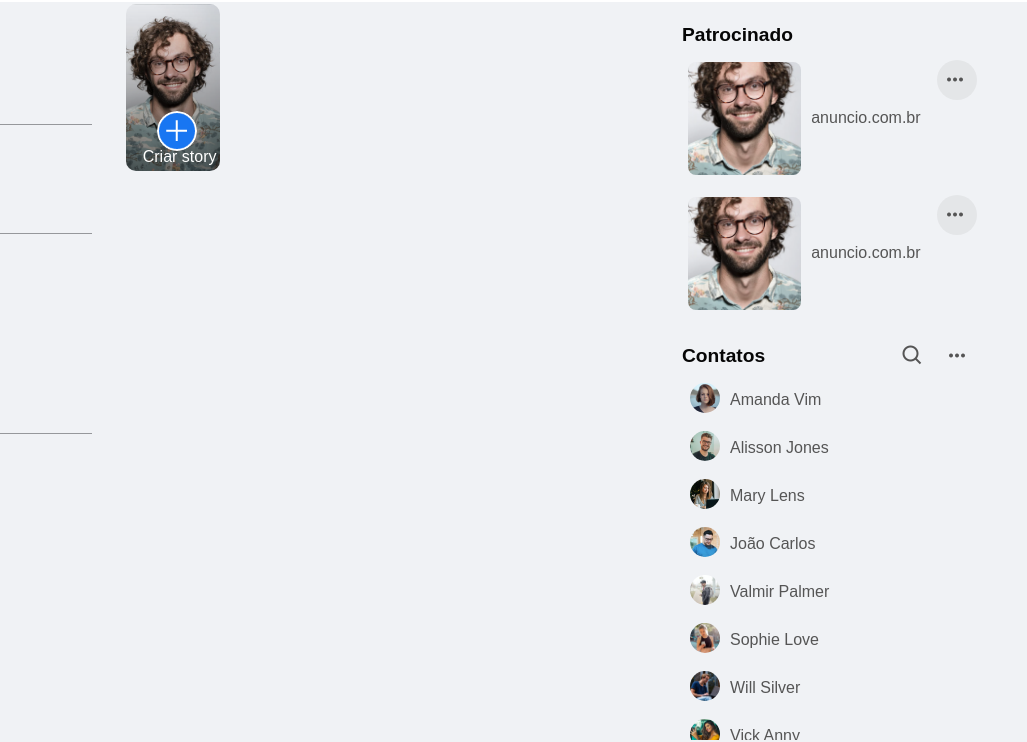
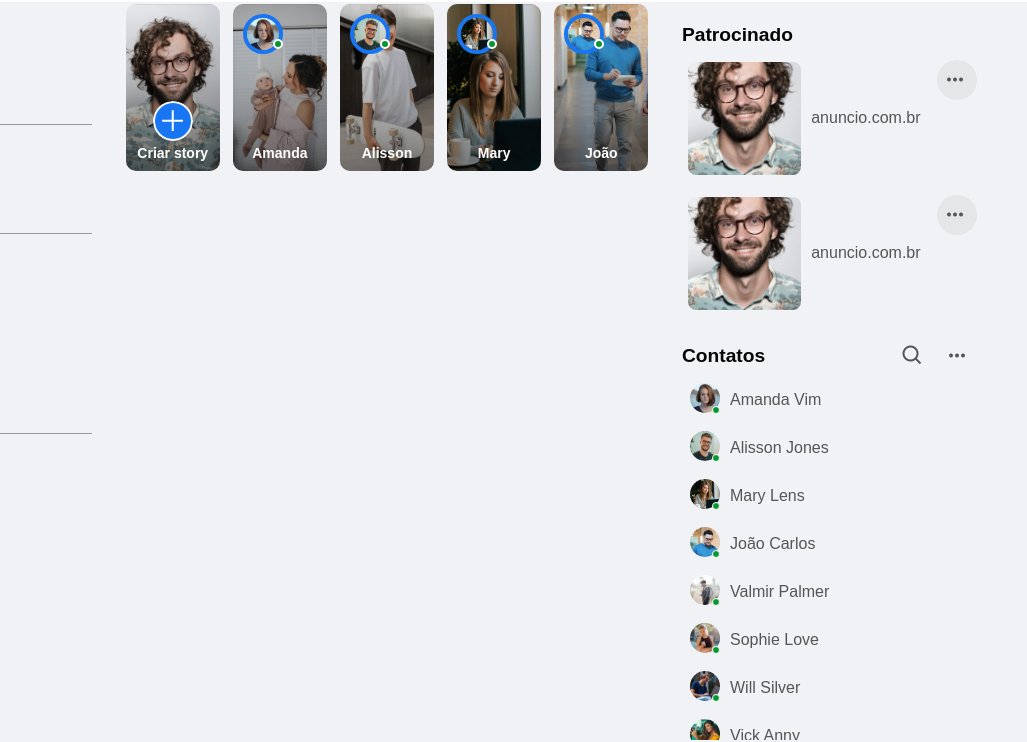
Before and after one commit to Jefersoncf/facebook-templete, a plain HTML site: page index.html in a window 1280 px wide. Shown: the part 58-800 px from the top of the page, 253-1280 px from the left. Drawn offline with nearby package versions, Linux system fonts and the light colour scheme.

Commit message:
Create story galery container

```diff
--- a/css/style.css
+++ b/css/style.css
@@ -28,6 +28,7 @@ nav {
   top: 0;
   z-index: 999;
 }
+
 .logo {
   cursor: pointer;
   width: 160px;
@@ -174,6 +175,7 @@ nav {
 .important-links a img {
   width: 30px;
   margin-right: 10px;
+  position: relative;
 }
 .line {
   border-bottom: 1px solid #96989b;
@@ -186,6 +188,16 @@ nav {
   width: 30px;
   border-radius: 5px;
   margin-right: 10px;
+}
+.notification-groups {
+  width: 10px;
+  height: 10px;
+  border-radius: 50%;
+  background: #069731;
+  position: absolute;
+  border: 2px solid var(--white-color);
+  top: 30px;
+  left: 30px;
 }
 
 /* RIGHT SIDEBAR */
@@ -296,6 +308,7 @@ nav {
   display: flex;
   align-items: center;
   padding: 5px 8px;
+  position: relative;
 }
 .contact-list p {
   padding: 10px 0;
@@ -308,18 +321,28 @@ nav {
   cursor: pointer;
 }
 
-.contact-list .online {
+.contact-list .online-list {
   margin-right: 10px;
   width: 30px;
   border-radius: 50%;
 }
-.contact-list .online img {
+.contact-list .online-list img {
   width: 30px;
   border-radius: 50%;
 }
-.contact-list .online::after {
+.contact-list .online-list::after {
   top: unset;
   bottom: 15px;
+}
+.online-user {
+  width: 8px;
+  height: 8px;
+  border-radius: 50%;
+  background: #069731;
+  position: absolute;
+  border: 1.5px solid var(--white-color);
+  top: 30px;
+  left: 30px;
 }
 
 .sidebar-content {
@@ -363,8 +386,7 @@ nav {
 .story {
   flex-basis: 18%;
   padding-top: 32%;
-  background-image: linear-gradient(transparent, rgba(0, 0, 0, 0.5)),
-    url("/images/status-1.png");
+
   background-position: center;
   background-size: cover;
   border-radius: 10px;
@@ -374,16 +396,56 @@ nav {
   position: absolute;
   width: 40px;
   border-radius: 50%;
-  /* top: 10px; */
-  left: 33%;
-  bottom: 20px;
-  border-radius: 5px solid #626262;
-  text-align: center;
+  top: 10px;
+  left: 10px;
+  border: 4px solid #1876f1;
+  /* text-align: center; */
 }
 .story p {
   position: absolute;
-  left: 17px;
-  bottom: 5px;
+  width: 100%;
+  /* left: 17px; */
+  bottom: 10px;
+  text-align: center;
   color: var(--white-color);
-  text-align: center;
+  font-weight: bold;
+  font-size: 14px;
 }
+.story1 img:first-child {
+  left: 50%;
+  top: unset;
+  bottom: 30px;
+  border: 0;
+  width: 40px;
+  transform: translateX(-50%);
+}
+.story1 {
+  background-image: linear-gradient(transparent, rgba(0, 0, 0, 0.5)),
+    url("/images/status-1.png");
+}
+.story2 {
+  background-image: linear-gradient(transparent, rgba(0, 0, 0, 0.5)),
+    url("/images/status-2.png");
+}
+.story3 {
+  background-image: linear-gradient(transparent, rgba(0, 0, 0, 0.5)),
+    url("/images/status-3.png");
+}
+.story4 {
+  background-image: linear-gradient(transparent, rgba(0, 0, 0, 0.5)),
+    url("/images/status-4.png");
+}
+.story5 {
+  background-image: linear-gradient(transparent, rgba(0, 0, 0, 0.5)),
+    url("/images/status-5.png");
+}
+.online {
+  width: 10px;
+  height: 10px;
+  border-radius: 50%;
+  background: #069731;
+  position: absolute;
+  border: 2px solid var(--white-color);
+  top: 35px;
+  left: 40px;
+}
--- a/index.html
+++ b/index.html
@@ -28,7 +28,7 @@
       <div class="nav-right">
         <ul>
           <li>
-            <img class="background-icon1" src="./images/messenger.svg" alt="" />
+            <img class="background-icon1" src="./images/messenger.svg" title="Enviar mensagem." alt="" />
             <span class="notification">2</span>
           </li>
           <li>
@@ -40,8 +40,9 @@
             <span class="notification">6</span>
           </li>
         </ul>
-        <div class="nav-user-icon online">
+        <div class="nav-user-icon">
           <img src="./images/person-circle.svg" alt="" />
+          <!-- <div class="online"></div> -->
         </div>
       </div>
     </nav>
@@ -83,6 +84,7 @@
           <a href="#"
             ><img src="./images/group-3.png" alt="Grupo3" />Node Developers</a
           >
+          <!-- <div class="notification-groups"></div> -->
 
           <a href="#"
             ><img
@@ -110,9 +112,33 @@
       <!-- MAIN -->
       <div class="main-content">
         <div class="story-galery">
-          <div class="story">
-            <img src="/images/upload.png">
+          <div class="story story1">
+            <img class="story-plus" src="/images/upload.png">
             <p>Criar story</p>
+          </div>
+
+          <div class="story story2">
+            <img src="/images/member-1.png">
+            <div class="online"></div>
+            <p>Amanda</p>
+          </div>
+
+          <div class="story story3">
+            <img src="/images/member-2.png">
+            <div class="online"></div>
+            <p>Alisson</p>
+          </div>
+
+          <div class="story story4 ">
+            <img src="/images/member-3.png">
+            <div class="online"></div>
+            <p>Mary</p>
+          </div>
+
+          <div class="story story5">
+            <img src="/images/member-4.png">
+            <div class="online"></div>
+            <p>João</p>
           </div>
         </div>
 
@@ -147,64 +173,81 @@
           </div>
 
           <div class="contact-list">
-            <div class="online">
+            <div class="online-list">
               <img src="./images/member-1.png" />
+              <div class="online-user"></div>
+
             </div>
             <p>Amanda Vim</p>
           </div>
 
           <div class="contact-list">
-            <div class="online">
+            <div class="online-list">
               <img src="./images/member-2.png" />
+              <div class="online-user"></div>
+
             </div>
             <p>Alisson Jones</p>
           </div>
 
           <div class="contact-list">
-            <div class="online">
+            <div class="online-list">
               <img src="./images/member-3.png" />
+              <div class="online-user"></div>
+
             </div>
             <p>Mary Lens</p>
           </div>
 
           <div class="contact-list">
-            <div class="online">
+            <div class="online-list">
               <img src="./images/member-4.png" />
+              <div class="online-user"></div>
+
             </div>
             <p>João Carlos</p>
           </div>
 
           <div class="contact-list">
-            <div class="online">
+            <div class="online-list">
               <img src="./images/member-5.png" />
+              <div class="online-user"></div>
+
             </div>
             <p>Valmir Palmer</p>
           </div>
 
           <div class="contact-list">
-            <div class="online">
+            <div class="online-list">
               <img src="./images/member-6.png" />
+              <div class="online-user"></div>
+
             </div>
             <p>Sophie Love</p>
           </div>
 
           <div class="contact-list">
-            <div class="online">
+            <div class="online-list">
               <img src="./images/member-7.png" />
+              <div class="online-user"></div>
+
             </div>
             <p>Will Silver</p>
           </div>
 
           <div class="contact-list">
-            <div class="online">
+            <div class="online-list">
               <img src="./images/member-8.png" />
+              <div class="online-user"></div>
             </div>
             <p>Vick Anny</p>
           </div>
 
           <div class="contact-list">
-            <div class="online">
+            <div class="online-list">
               <img src="./images/member-9.png" />
+              <div class="online-user"></div>
+
             </div>
             <p>Allan Vitorino</p>
           </div>
```
Also changed, not shown: images/status-2.png (added), images/status-3.png (added), images/status-4.png (added), images/status-5.png (added).
